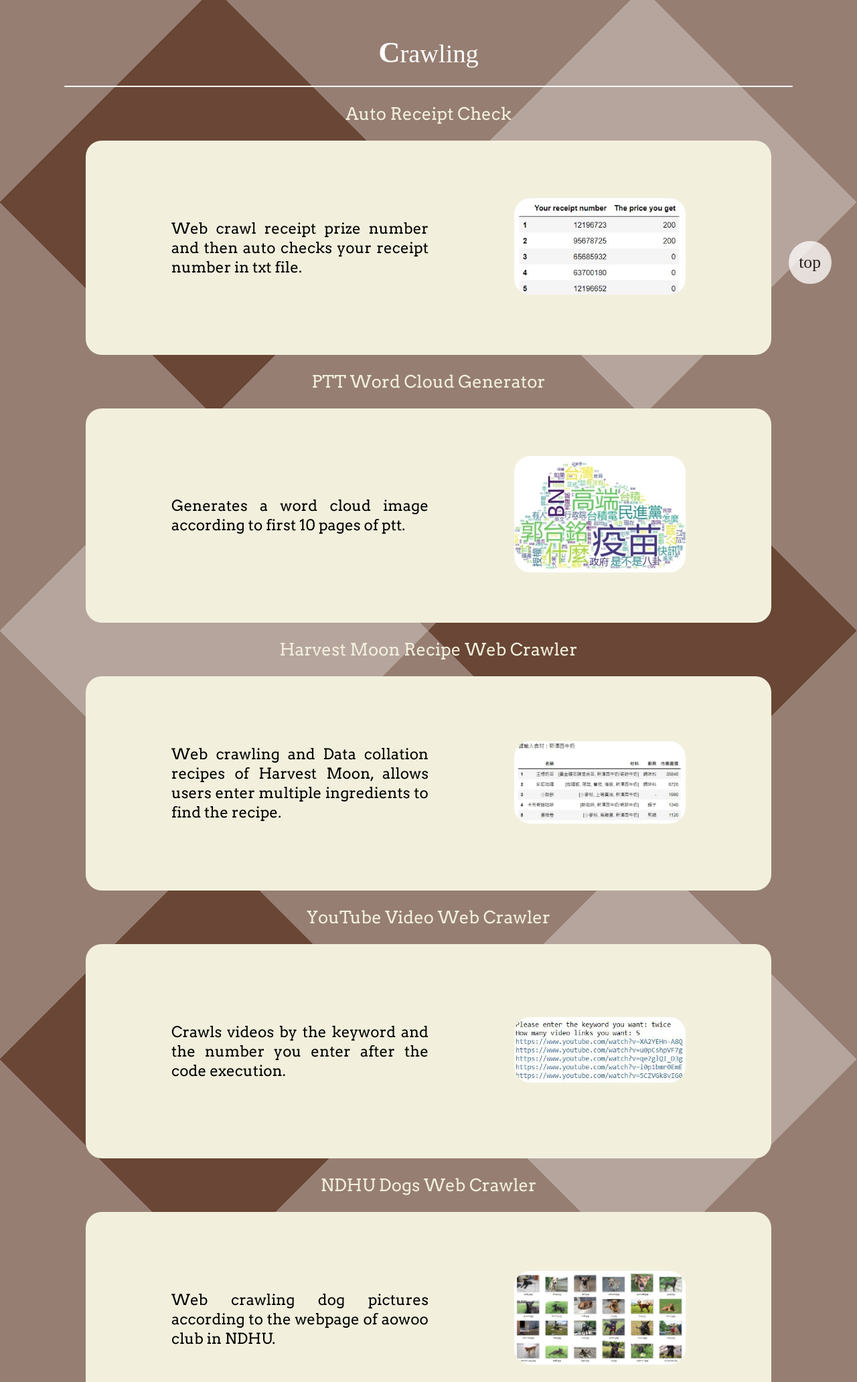
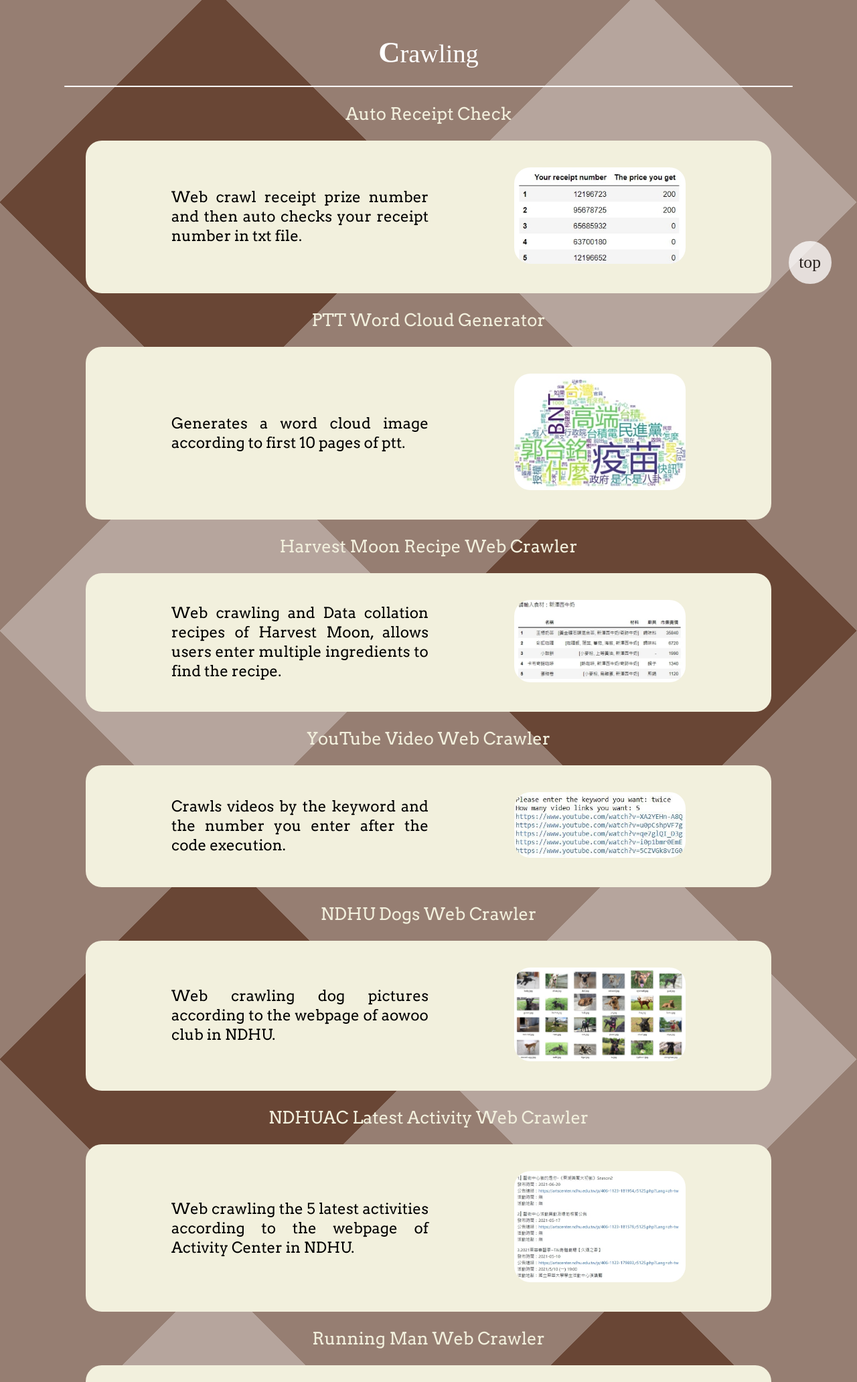
Before and after one commit to michael21910/michael21910.github.io, a PHP site: page /projects/index.html in a window 1280 px wide. Shown: the part 338-2402 px from the top of the page at 67% size. Run offline with PHP 8.4, Linux system fonts and the light colour scheme; some web fonts are replaced.

Commit message:
change block height to auto, add padding, project index.html

```diff
--- a/projects/css/content.css
+++ b/projects/css/content.css
@@ -28,10 +28,10 @@
 
 .block {
     background-color: #f2f0dd;
-    height:40vh;
     width: 80vw;
     border-radius: 24px;
     margin-bottom: 3vh;
+    padding: 5vh 0 5vh 0;
     display: flex;
     flex-direction: row;
     align-items: center;
```
